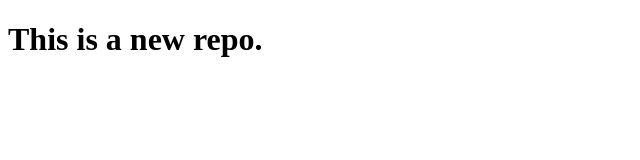
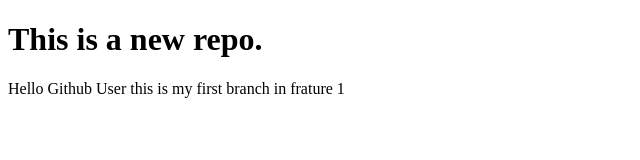
Before and after one commit to prem-choudhary/gitRepo, a plain HTML site: page index.html in a window 1280 px wide. Shown: the whole page, without its empty margins (0-640 px from the left). Drawn offline with Linux system fonts and the light colour scheme.

Commit message:
Add one feature in html file

```diff
--- a/index.html
+++ b/index.html
@@ -7,5 +7,6 @@
 </head>
 <body>
     <h1> This is a new repo.</h1>
+    <p>Hello Github User this is my first branch in frature 1</p>
 </body>
 </html>
```
